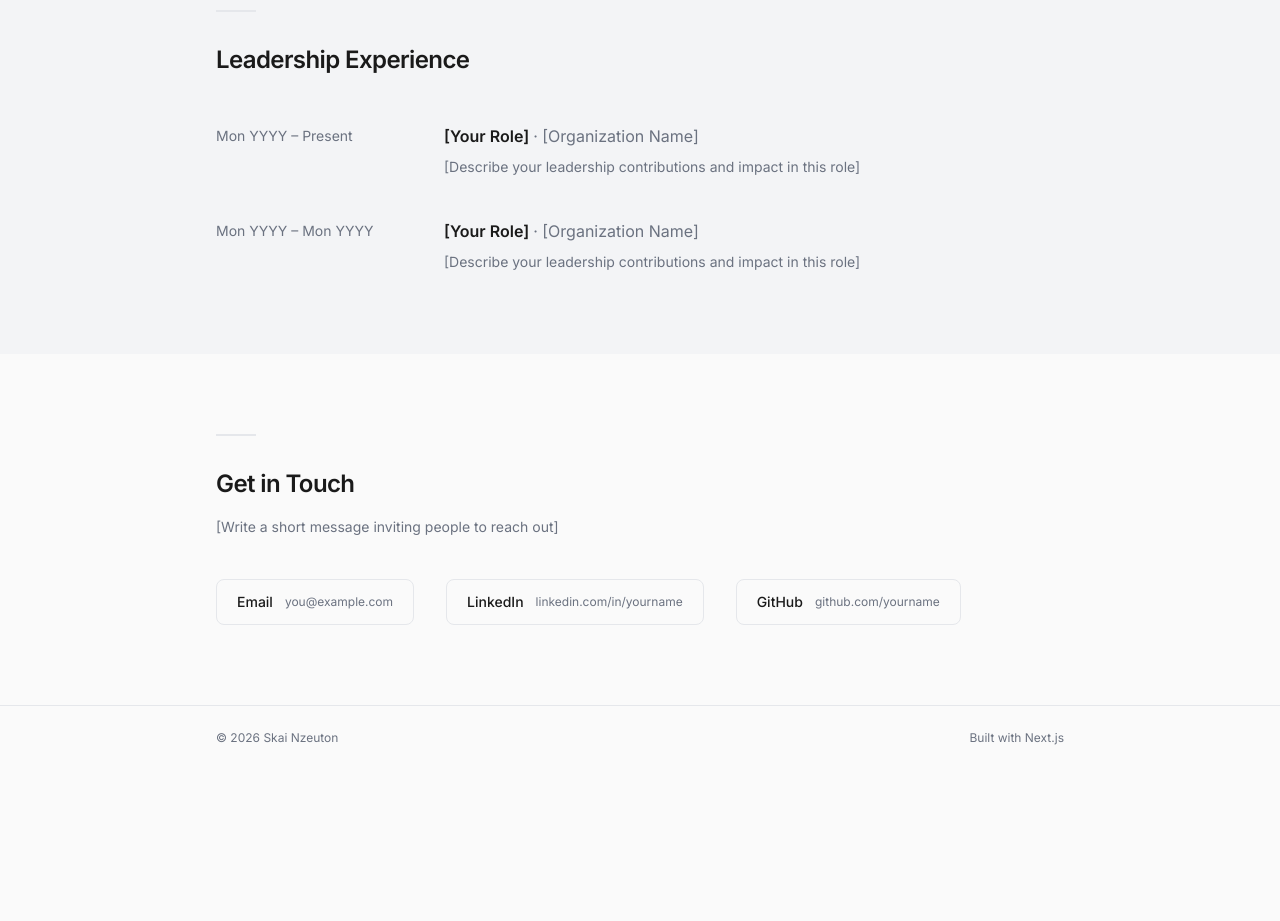
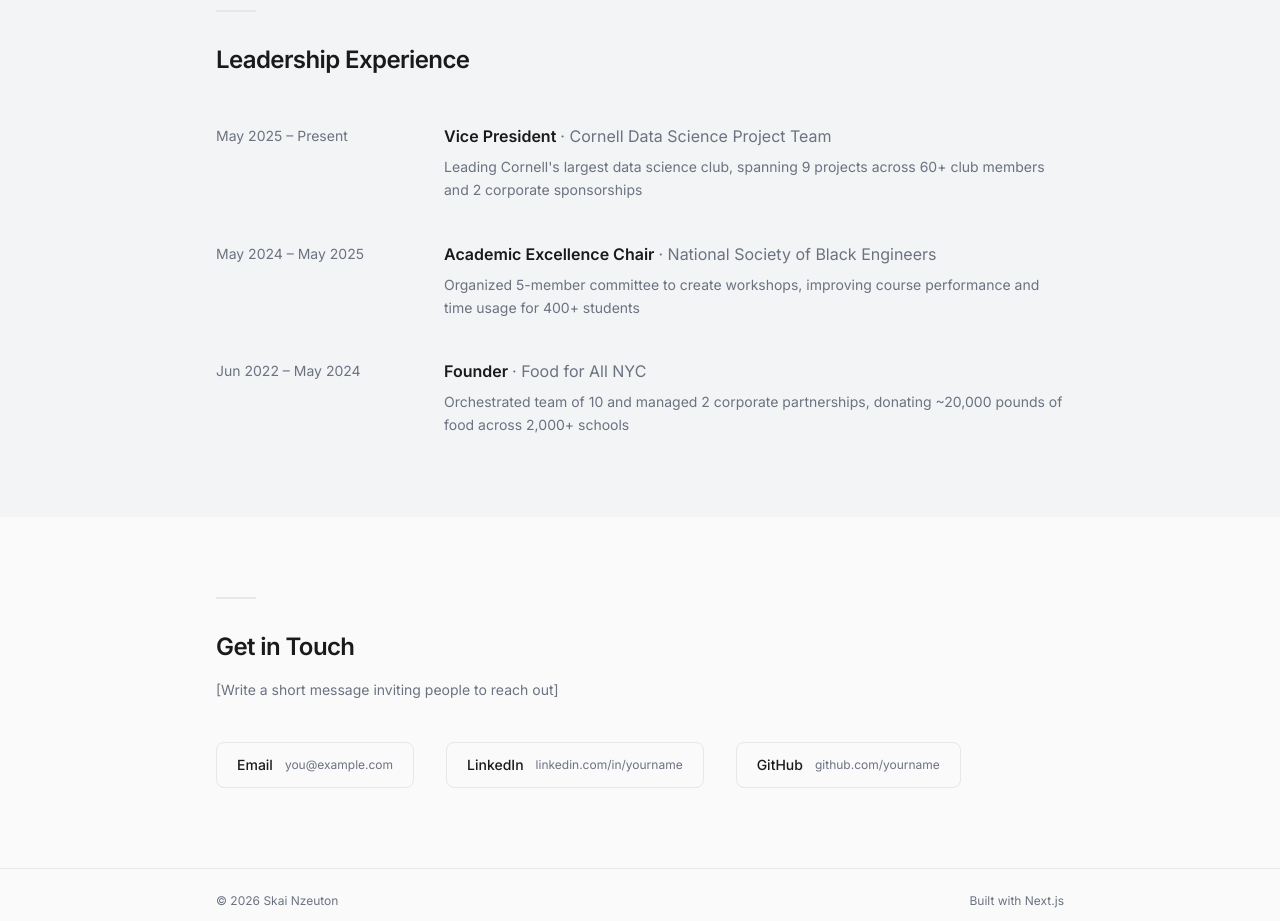
Before and after one commit to Skai-N/personal-site, a Next.js app in the folder site/: page / in a window 1280 px wide. Shown: the part 2160-3081 px from the top of the page. Before the commit the page ends 2930 px from the top, so only its background shows below. Built offline with nearby package versions, Linux system fonts and the light colour scheme.

Commit message:
Add leadership experiences

```diff
--- a/site/app/page.tsx
+++ b/site/app/page.tsx
@@ -88,18 +88,25 @@ const PROJECTS = [
 
 const LEADERSHIP = [
   {
-    role: "[Your Role]",
-    org: "[Organization Name]",
-    period: "Mon YYYY – Present",
+    role: "Vice President",
+    org: "Cornell Data Science Project Team",
+    period: "May 2025 – Present",
     description:
-      "[Describe your leadership contributions and impact in this role]",
+      "Leading Cornell's largest data science club, spanning 9 projects across 60+ club members and 2 corporate sponsorships",
   },
   {
-    role: "[Your Role]",
-    org: "[Organization Name]",
-    period: "Mon YYYY – Mon YYYY",
+    role: "Academic Excellence Chair",
+    org: "National Society of Black Engineers",
+    period: "May 2024 – May 2025",
     description:
-      "[Describe your leadership contributions and impact in this role]",
+      "Organized 5-member committee to create workshops, improving course performance and time usage for 400+ students",
+  },
+  {
+    role: "Founder",
+    org: "Food for All NYC",
+    period: "Jun 2022 – May 2024",
+    description:
+      "Orchestrated team of 10 and managed 2 corporate partnerships, donating ~20,000 pounds of food across 2,000+ schools",
   },
 ];
 
```
